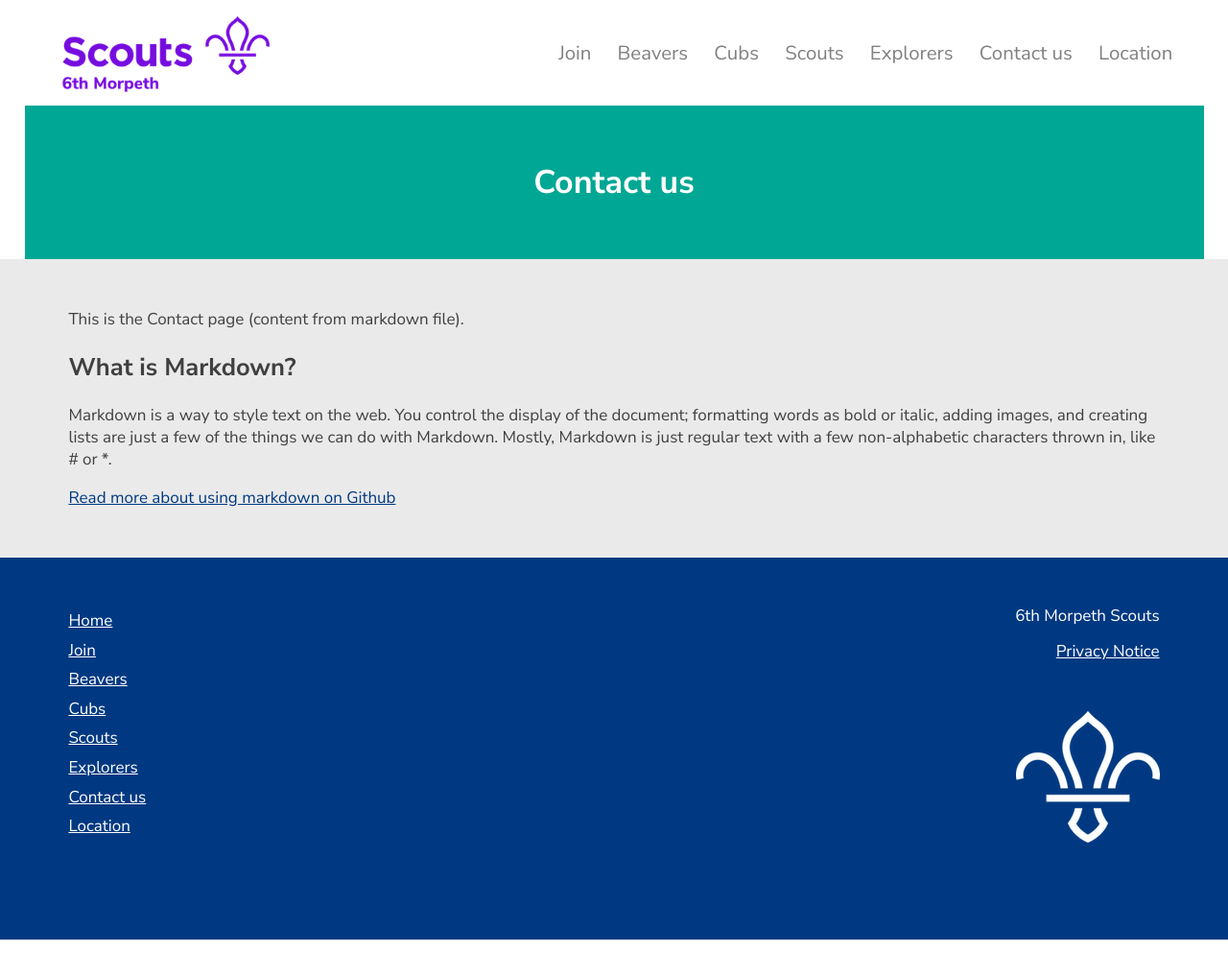
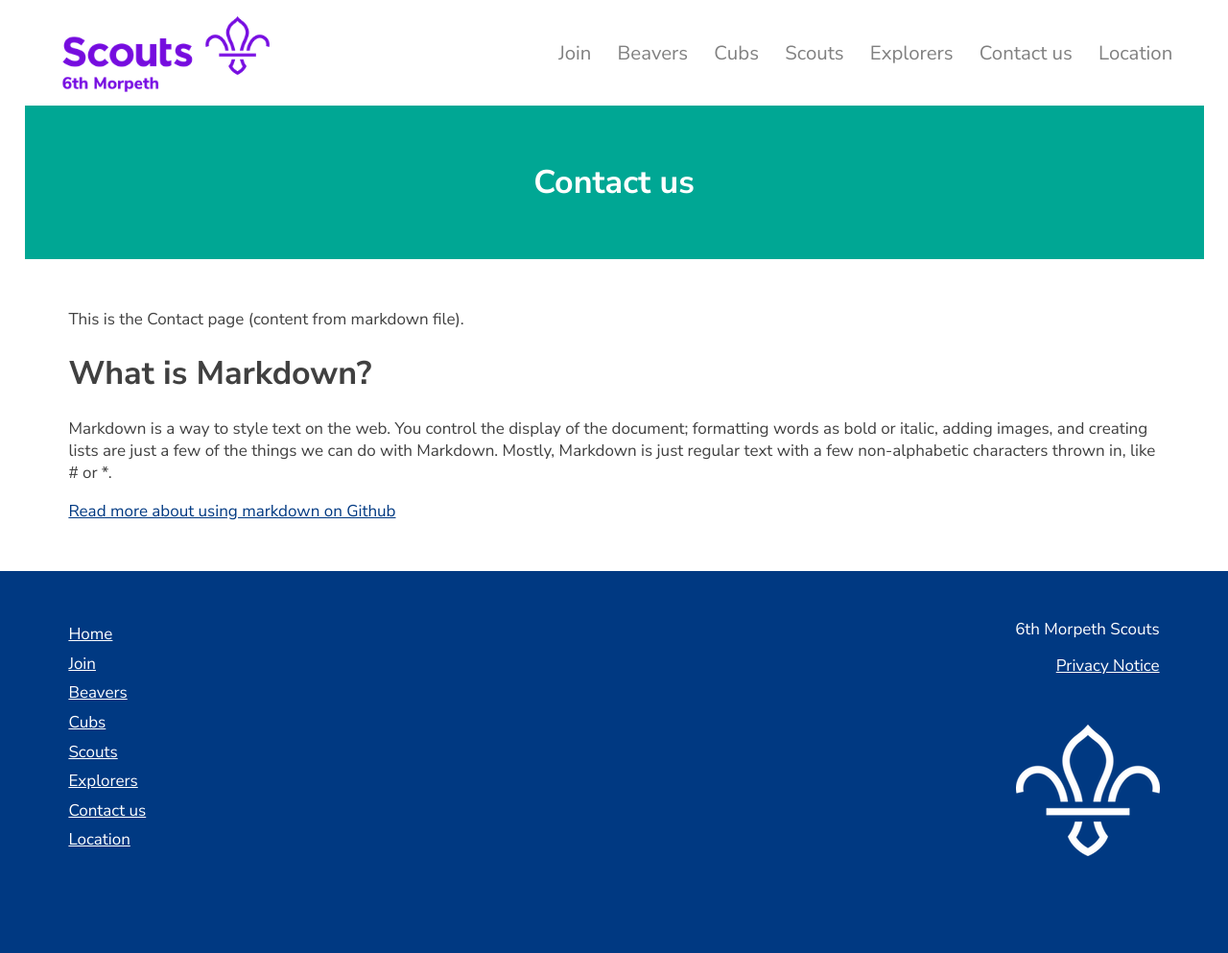
Before and after one commit to lizm696/6ms, a Jekyll site: the page built from contact.md, in a window 1280 px wide. Shown: the whole page at 96% size. Built offline with Jekyll 4.4.1, drawn with Linux system fonts in a browser that asks for light colours; a script that is not in the unit is left out; comment, search, counter and statistics services are not loaded.

Commit message:
Update blank.html

```diff
--- a/_layouts/blank.html
+++ b/_layouts/blank.html
@@ -7,19 +7,17 @@
 
         <!-- MAIN CONTENT -->
      <main>
-
              <!--main content to go here-->
            <!-- About us section -->
-     <section id="fullwidth">
+
          <div class="inner">
 
             {{ content }}
 
-          </div>
-    </section>
+         </div>
 
         <!-- end features -->
-</main>
+   </main>
 <!-- footer inc -->
    <script>
   if (window.netlifyIdentity) {
```
